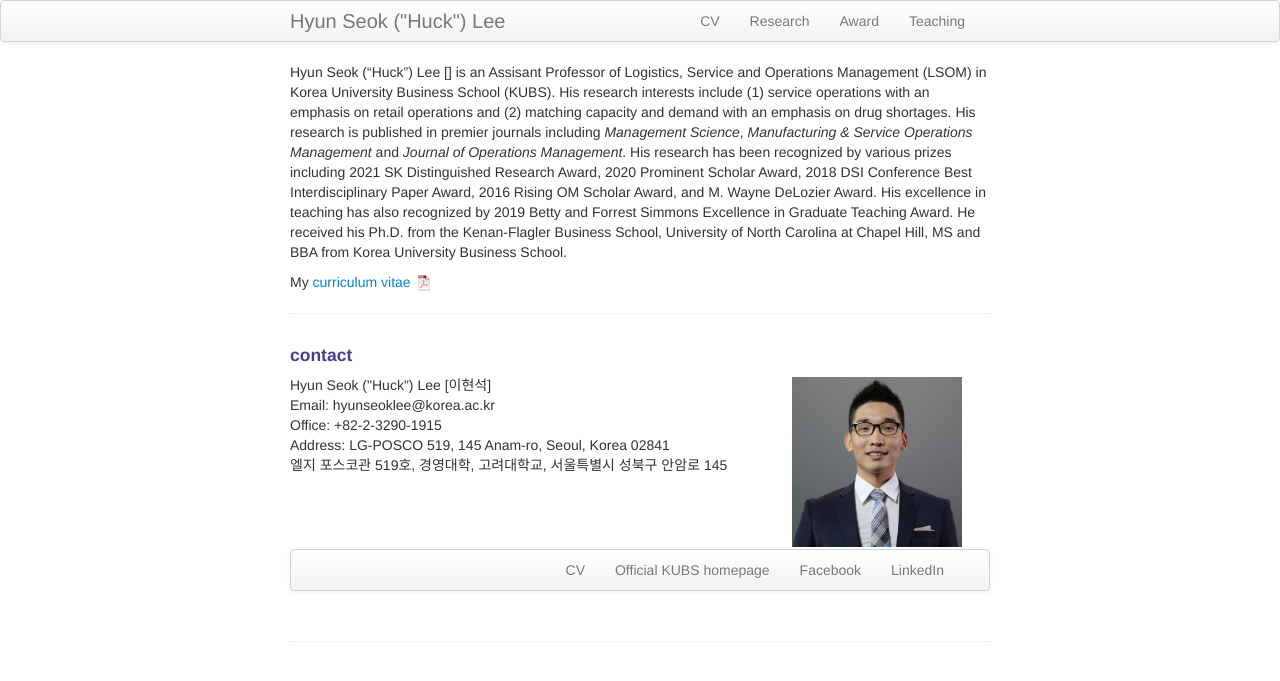
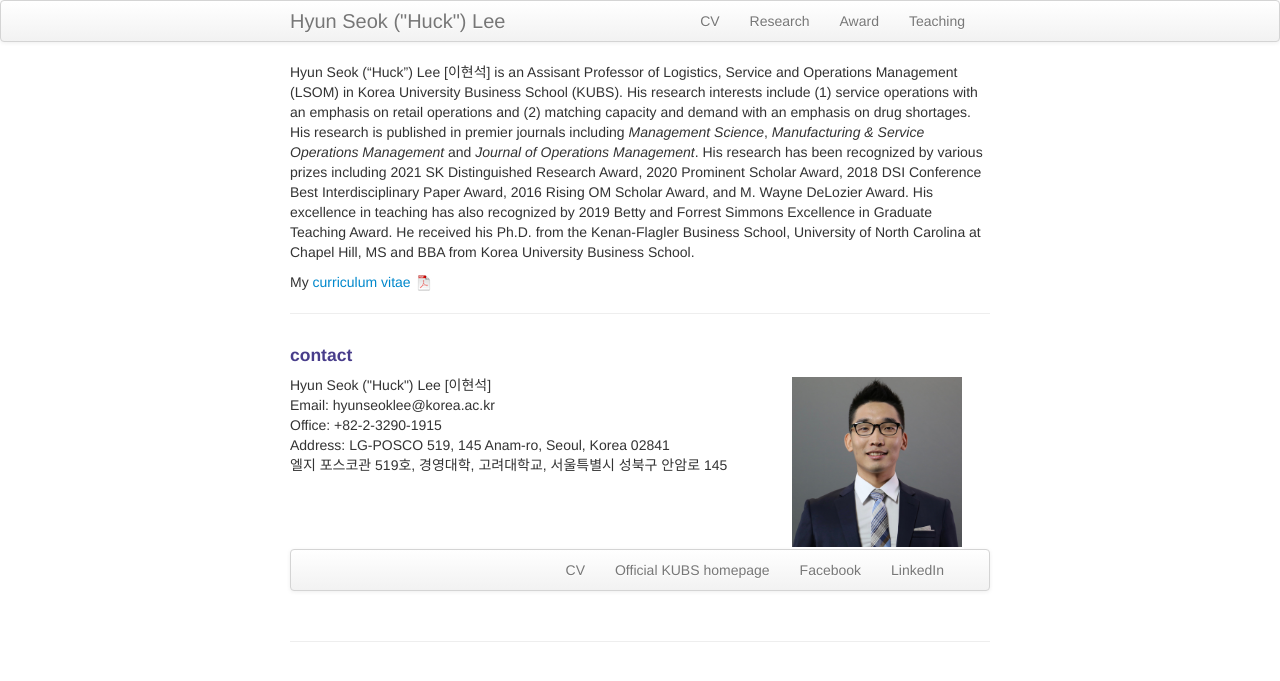
Before and after one commit to lordya2/lordya2.github.io, a Jekyll site: the page built from index.md, in a window 1280 px wide. Shown: the top 681 px of the page. Built offline with Jekyll 4.4.1, drawn with Linux system fonts in a browser that asks for light colours.

Commit message:
Update index.md

```diff
--- a/index.md
+++ b/index.md
@@ -5,7 +5,7 @@ description: Huck Lee is an Assistant Professor in Korea University Business Sch
 keywords: Hyun Seok, Huck, Lee, Service, Retail, KUBS.
 ---
 
-Hyun Seok ("Huck") Lee [] is an Assisant Professor of Logistics, Service and Operations Management (LSOM) in Korea University Business School (KUBS). His research interests include (1) service operations with an emphasis on retail operations and (2) matching capacity and demand with an emphasis on drug shortages. His research is published in premier journals including *Management Science*, *Manufacturing & Service Operations Management* and *Journal of Operations Management*. His research has been recognized by various prizes including 2021 SK Distinguished Research Award, 2020 Prominent Scholar Award, 2018 DSI Conference Best Interdisciplinary Paper Award, 2016 Rising OM Scholar Award, and M. Wayne DeLozier Award. His excellence in teaching has also recognized by 2019 Betty and Forrest Simmons Excellence in Graduate Teaching Award. He received his Ph.D. from the Kenan-Flagler Business School, University of North Carolina at Chapel Hill, MS and BBA from Korea University Business School.
+Hyun Seok ("Huck") Lee [이현석] is an Assisant Professor of Logistics, Service and Operations Management (LSOM) in Korea University Business School (KUBS). His research interests include (1) service operations with an emphasis on retail operations and (2) matching capacity and demand with an emphasis on drug shortages. His research is published in premier journals including *Management Science*, *Manufacturing & Service Operations Management* and *Journal of Operations Management*. His research has been recognized by various prizes including 2021 SK Distinguished Research Award, 2020 Prominent Scholar Award, 2018 DSI Conference Best Interdisciplinary Paper Award, 2016 Rising OM Scholar Award, and M. Wayne DeLozier Award. His excellence in teaching has also recognized by 2019 Betty and Forrest Simmons Excellence in Graduate Teaching Award. He received his Ph.D. from the Kenan-Flagler Business School, University of North Carolina at Chapel Hill, MS and BBA from Korea University Business School.
 
 My [curriculum vitae ![CV as pdf]({{ BASE_PATH }}/pages/icons16/pdf-icon.png)]({{ BASE_PATH }}/assets/CV.pdf)<br/>
 
```
